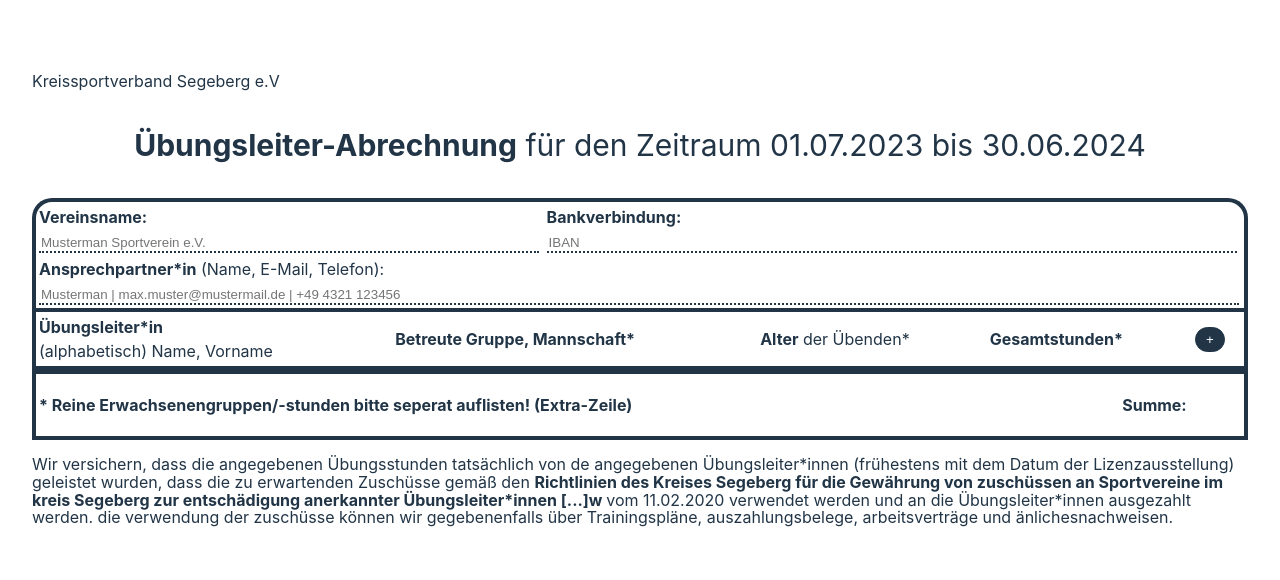
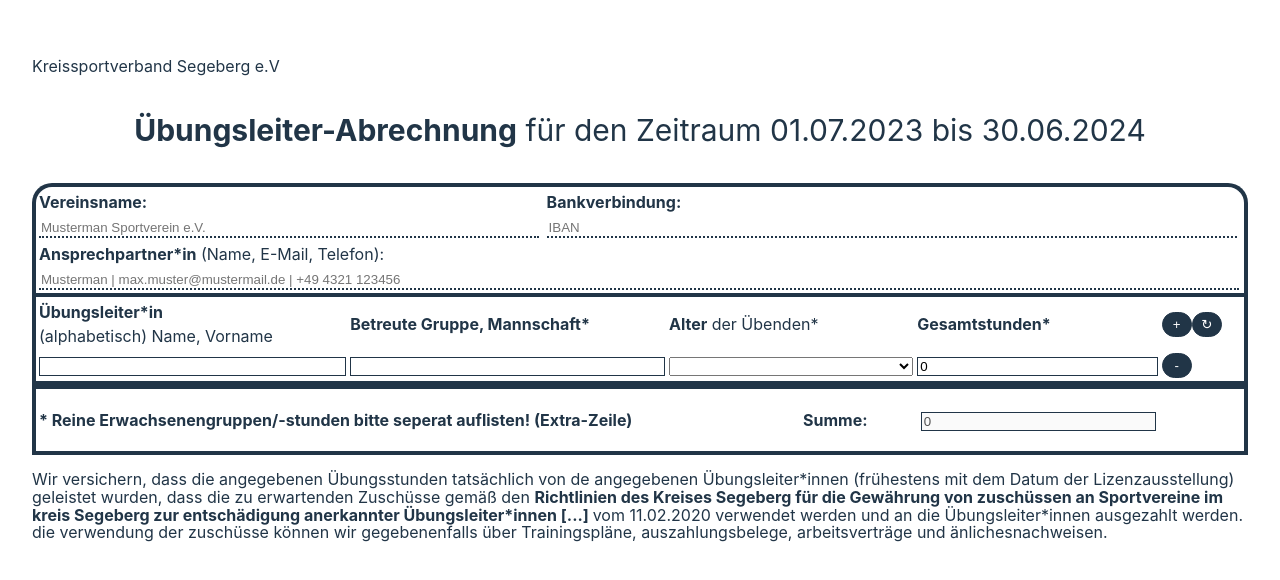
Before and after one commit to Tim-Labahn/-bungsleiter-Abrechnung, a Vue app: page / in a window 1280 px wide. Shown: the part 102-682 px from the top of the page. Built offline with nearby package versions, Linux system fonts and the light colour scheme.

Commit message:
hour counter

```diff
--- a/src/App.vue
+++ b/src/App.vue
@@ -51,42 +51,47 @@
           </td>
           <td><b>Gesamtstunden*</b></td>
           <td>
-            <button @click="entries.push({ uebungsleiter: '', sportArt: '', gruppe: '', alter: -1, stunden: 0 })" type="button" class="NewLineButton">
-              +
-            </button>
+            <button @click="addEmptyEntry()" type="button" class="NewLineButton">+</button>
+            <button @click="entries = []" type="button" class="NewLineButton">↻</button>
           </td>
         </tr>
       </thead>
-      <tbody v-for="entry in entries">
+      <tbody v-for="(entry, index) in entries" :key="entry.id">
         <tr :class="entry">
           <td>
-            <input type="text" placeholder="" required />
+            <input type="text" placeholder="" required v-model="entry.uebungsleiter" />
           </td>
           <td>
-            <input type="text" placeholder="" required />
+            <input type="text" placeholder="" required v-model="entry.gruppe" />
           </td>
           <td>
-            <select name="age" id="age-select" style="width: 100%">
+            <select name="age" id="age-select" style="width: 100%" v-model="entry.alter">
               <option value="">--Please choose an option--</option>
               <option value="u18">Unter 18</option>
               <option value="ü18">Über 18</option>
             </select>
           </td>
           <td>
-            <input type="number" placeholder="" required />
+            <input type="number" required v-model="entry.stunden" @input="hoursTogether()" />
           </td>
 
-          <td><button @click="entries.splice(entry, 1)" type="button" class="DelLineButton">-</button></td>
+          <td>
+            <!-- <button @click="entries.pushs" type="button" class="confirm">✓</button> -->
+            <button @click="entries.splice(index, 1)" type="button" class="DelLineButton">-</button>
+          </td>
         </tr>
       </tbody>
     </table>
     <table class="feetTable" style="border: 4px solid #213547; width: 100%">
       <tr>
-        <td colspan="2">
+        <td colspan="3" style="width: 63.5%">
           <p><b>* Reine Erwachsenengruppen/-stunden bitte seperat auflisten! (Extra-Zeile)</b></p>
         </td>
-        <td colspan="2">
+        <td>
           <b>Summe:</b>
+        </td>
+        <td>
+          <input type="number" :value="hoursTogetherNumber" style="width: 73.5%" disabled />
         </td>
       </tr>
     </table>
@@ -97,7 +102,7 @@
       Lizenzausstellung) geleistet wurden, dass die zu erwartenden Zuschüsse gemäß den
       <b>
         Richtlinien des Kreises Segeberg für die Gewährung von zuschüssen an Sportvereine im kreis Segeberg zur entschädigung anerkannter
-        Übungsleiter*innen [...]w
+        Übungsleiter*innen [...]
       </b>
       vom 11.02.2020 verwendet werden und an die Übungsleiter*innen ausgezahlt werden. die verwendung der zuschüsse können wir gegebenenfalls über
       Trainingspläne, auszahlungsbelege, arbeitsverträge und änlichesnachweisen.
@@ -109,7 +114,8 @@
 import { ref } from 'vue';
 const currentDate = new Date();
 const registeredAssociation = ref('Kreissportverband Segeberg e.V');
-
+const idNumber = ref(0);
+const hoursTogetherNumber = ref(0);
 const entries = ref<
   {
     uebungsleiter: string;
@@ -117,11 +123,23 @@ const entries = ref<
     gruppe: string;
     alter: number;
     stunden: number;
-  }[][]
+    id: number;
+  }[]
 >([]);
 
+function hoursTogether() {
+  hoursTogetherNumber.value = 0;
+  for (let i = 0; i < entries.value.length; i++) {
+    hoursTogetherNumber.value += entries.value[i].stunden;
+  }
+}
+
+function addEmptyEntry() {
+  entries.value.push({ uebungsleiter: '', sportArt: '', gruppe: '', alter: 0, stunden: 0, id: idNumber.value });
+  idNumber.value++;
+}
+addEmptyEntry();
 function checkYear() {
-  console.log(currentDate.getMonth());
   if (currentDate.getMonth() + 1 <= 7) {
     return currentDate.getFullYear() - 1;
   } else {
@@ -135,15 +153,8 @@ td input {
   border: 1px solid #213547;
   width: 100%;
 }
-.NewLineButton {
-  height: 25px;
-  width: 30px;
-  background-color: #213547;
-  color: #ffffff;
-  border: 1px solid #213547;
-  border-radius: 20px 20px 20px 20px;
-}
-.DelLineButton {
+
+button {
   height: 25px;
   width: 30px;
   background-color: #213547;
```
